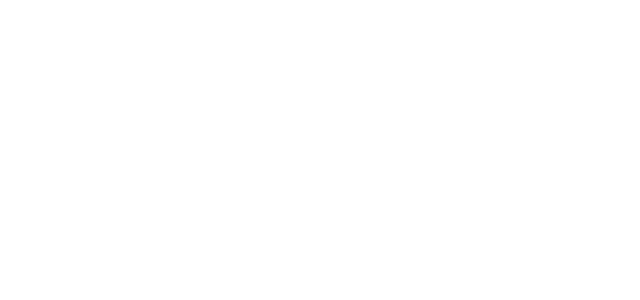
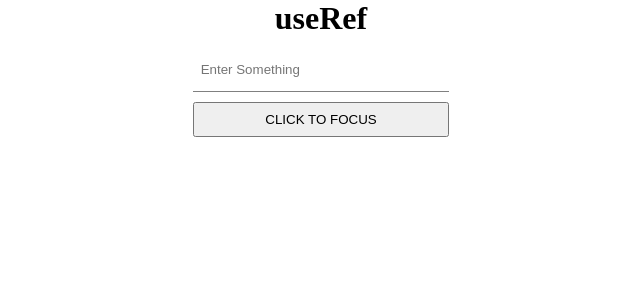
Before and after one commit to ManojNadar/React-revision-, a React (Create React App) app in the folder reactlsrevision/: page /ref in a window 1280 px wide. Before the commit this address had no page. Shown: the top 300 px of the page, without its empty margins (319-959 px from the left). Built offline with nearby package versions, Linux system fonts and the light colour scheme.

Commit message:
use ref update

```diff
--- a/reactlsrevision/src/App.js
+++ b/reactlsrevision/src/App.js
@@ -8,6 +8,8 @@ import Register from "./Components/Register";
 import { Route, Routes } from "react-router-dom";
 import SingleProduct from "./Components/SingleProduct";
 import AddProduct from "./Components/AddProduct";
+import Ref from "./Components/Ref";
+import RefTwo from "./Components/RefTwo";
 
 function App() {
   return (
@@ -21,6 +23,8 @@ function App() {
         <Route exact path="/cart" element={<Cart />} />
         <Route exact path="/login" element={<Login />} />
         <Route exact path="/register" element={<Register />} />
+        <Route exact path="/ref" element={<Ref />} />
+        <Route exact path="/ref2" element={<RefTwo />} />
       </Routes>
     </>
   );
--- /dev/null
+++ b/reactlsrevision/src/Components/Ref.js
@@ -0,0 +1,42 @@
+import React, { useEffect, useRef, useState } from "react";
+
+const Ref = () => {
+  const inputRef = useRef();
+  const [inputValue, setInputValue] = useState("");
+
+  const handleBtn = () => {
+    inputRef.current.style.border = "2px solid red";
+  };
+
+  return (
+    <>
+      <div
+        style={{
+          display: "flex",
+          flexDirection: "column",
+          alignItems: "center",
+        }}
+      >
+        <h1>useRef</h1>
+
+        <div style={{ width: "20%" }}>
+          <input
+            style={{ backgroundColor: "white" }}
+            type="text"
+            placeholder="Enter Something"
+            onChange={(e) => setInputValue(e.target.value)}
+            value={inputValue}
+            ref={inputRef}
+          />
+        </div>
+        <button style={{ width: "20%", height: "35px" }} onClick={handleBtn}>
+          CLICK TO FOCUS
+        </button>
+
+        <p>{inputValue}</p>
+      </div>
+    </>
+  );
+};
+
+export default Ref;
--- /dev/null
+++ b/reactlsrevision/src/Components/RefTwo.js
@@ -0,0 +1,42 @@
+import React, { useEffect, useRef, useState } from "react";
+
+const RefTwo = () => {
+  const [inputValue, setInputvalue] = useState("");
+  const previousInputValue = useRef("");
+  const renderCount = useRef(0);
+
+  useEffect(() => {
+    renderCount.current = renderCount.current + 1;
+  });
+
+  useEffect(() => {
+    previousInputValue.current = inputValue;
+  }, [inputValue]);
+  return (
+    <>
+      <div
+        style={{
+          display: "flex",
+          flexDirection: "column",
+          alignItems: "center",
+        }}
+      >
+        <h1>USEREF</h1>
+
+        <h1>{renderCount.current}</h1>
+
+        <div style={{ width: "20%" }}>
+          <input
+            style={{ backgroundColor: "white" }}
+            type="text"
+            onChange={(e) => setInputvalue(e.target.value)}
+          />
+        </div>
+        <h2>current value : {inputValue}</h2>
+        <h2>previous value : {previousInputValue.current}</h2>
+      </div>
+    </>
+  );
+};
+
+export default RefTwo;
```
